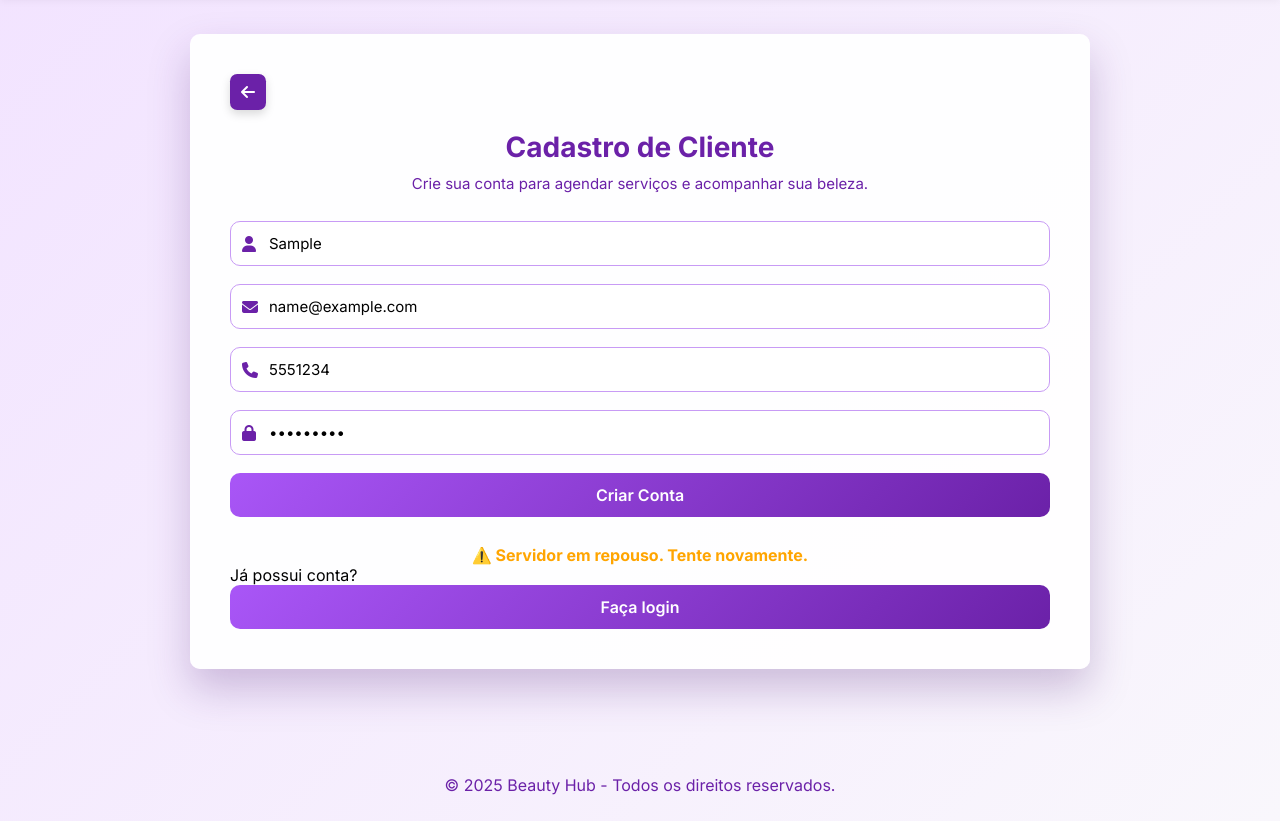
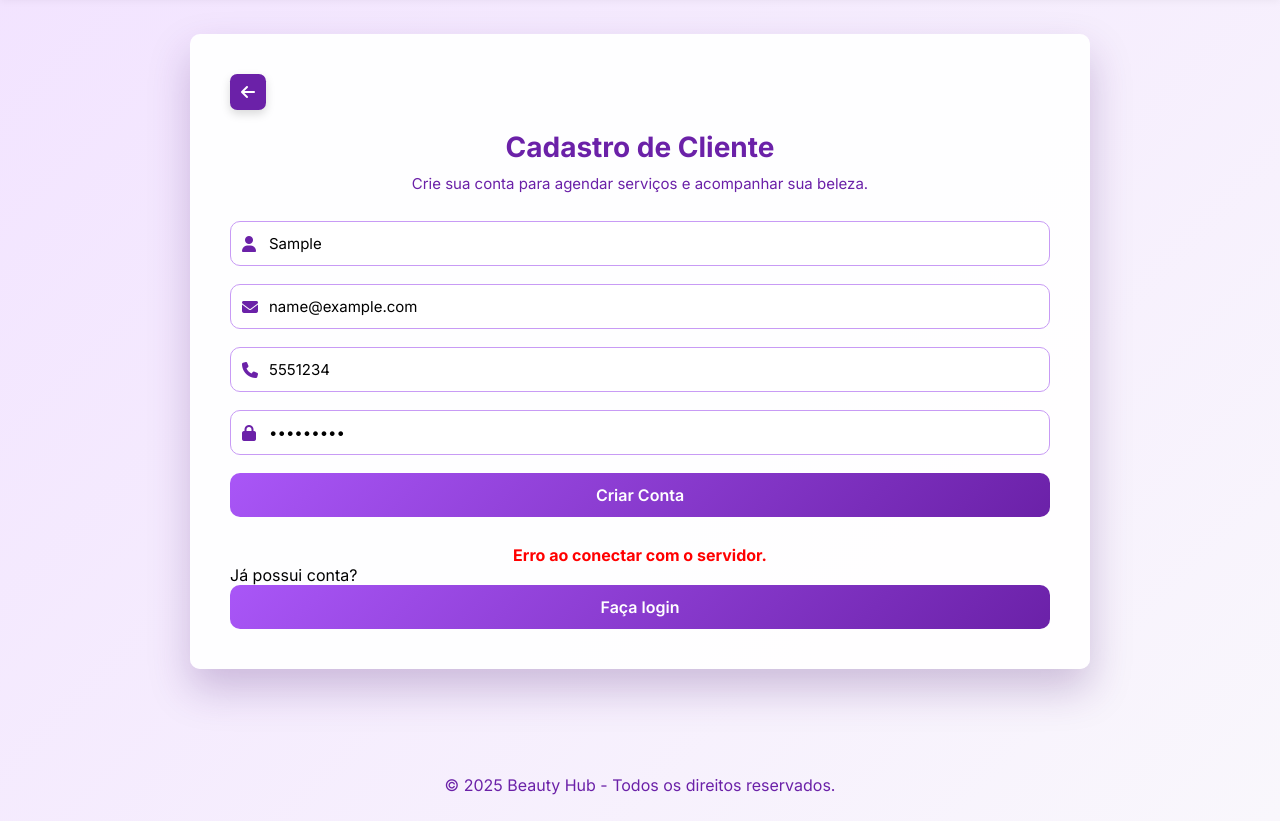
Before and after one commit to shandriasarah/benessere, a website: page Beauty-Hub-master/public/cadastro.html in a window 1280 px wide. Both pictures are taken after typing "Sample", "name@example.com", "5551234", "Sample123" into the empty fields and a click on the button "Criar Conta". Shown: the part 66-887 px from the top of the page. Drawn offline with Linux system fonts and the light colour scheme; no server answers.

Commit message:
fix: remove script inline do cadastro, usa rota correta

```diff
--- a/Beauty-Hub-master/public/cadastro.html
+++ b/Beauty-Hub-master/public/cadastro.html
@@ -84,73 +84,6 @@
 
     <footer>© 2025 Beauty Hub - Todos os direitos reservados.</footer>
 
-    <script>
-      async function cadastrarCliente(event) {
-        event.preventDefault();
-
-        const btn = document.getElementById("btnCadastrar");
-        const msgElemento = document.getElementById("msgCliente");
-        const nome = document.getElementById("cadNome").value.trim();
-        const email = document
-          .getElementById("cadEmail")
-          .value.trim()
-          .toLowerCase();
-        const senha = document.getElementById("cadSenha").value;
-
-        // Feedback visual imediato para o usuário
-        btn.disabled = true;
-        btn.innerText = "Enviando...";
-        msgElemento.innerText = "Conectando ao servidor...";
-        msgElemento.style.color = "#666";
-
-        console.log("Iniciando requisição para o Render...");
-
-        try {
-          const response = await fetch(
-            "https://beauty-hub-72cv.onrender.com/api/auth/register",
-            {
-              method: "POST",
-              headers: {
-                "Content-Type": "application/json",
-                Accept: "application/json",
-              },
-              body: JSON.stringify({
-                name: nome,
-                email: email,
-                password: senha, // Enviando como password para corresponder ao back-end
-              }),
-            },
-          );
-
-          const data = await response.json();
-          console.log("Resposta recebida do servidor:", data);
-
-          if (response.ok) {
-            msgElemento.innerText = "✅ Conta criada com sucesso!";
-            msgElemento.style.color = "green";
-
-            // Um pequeno delay elegante antes de mudar de tela para dar tempo de ler a mensagem verde
-            setTimeout(() => {
-              window.location.href = "login_cliente.html";
-            }, 1500);
-          } else {
-            // Trata e-mails já cadastrados ou falhas de validação
-            msgElemento.innerText =
-              "❌ " + (data.message || "Erro no cadastro");
-            msgElemento.style.color = "red";
-          }
-        } catch (error) {
-          console.error("Erro na requisição:", error);
-          msgElemento.innerText = "⚠️ Servidor em repouso. Tente novamente.";
-          msgElemento.style.color = "orange";
-          alert(
-            "⚠️ O servidor no Render pode estar reiniciando ou 'acordando'.\n\nPor favor, aguarde cerca de 10 a 15 segundos e clique em 'Criar Conta' novamente.",
-          );
-        } finally {
-          btn.disabled = false;
-          btn.innerText = "Criar Conta";
-        }
-      }
-    </script>
+    <script src="js/cadastro.js"></script>
   </body>
 </html>
--- a/Beauty-Hub-master/public/js/cadastro.js
+++ b/Beauty-Hub-master/public/js/cadastro.js
@@ -7,7 +7,7 @@ async function cadastrarCliente(event) {
   const email = document.getElementById("cadEmail").value.trim().toLowerCase();
   const telefone = document.getElementById("cadTelefone")?.value.trim() || "";
   const senha = document.getElementById("cadSenha").value;
-  const msg = document.getElementById("msgCadastro");
+  const msg = document.getElementById("msgCliente") || document.getElementById("msgCadastro");
 
   if (!nome || !email || !senha) {
     msg.style.color = "red";
```
